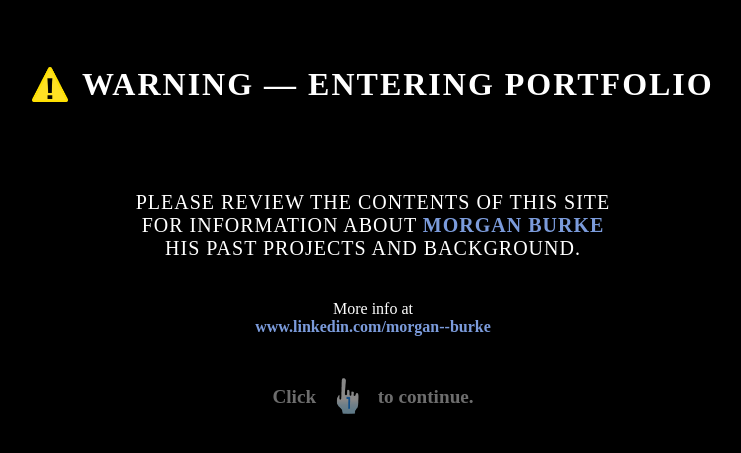
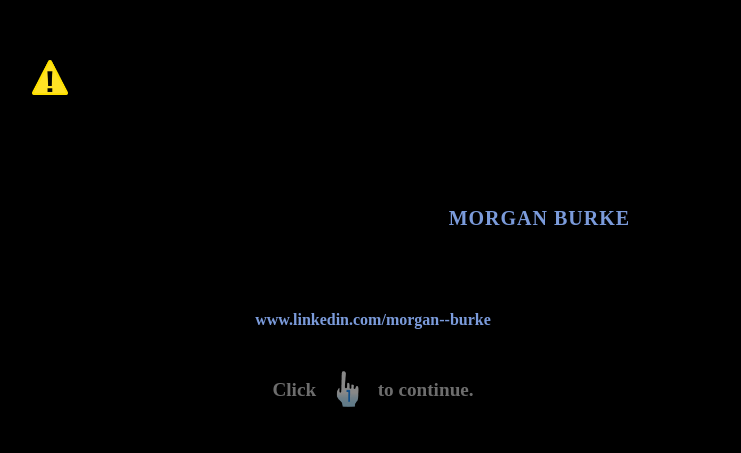
Before and after one commit to LemuelBurke/my-portfolio, a React (Vite) app: page / in a window 1280 px wide. Shown: the part 157-610 px from the top of the page, without its empty margins (267-1008 px from the left). Built offline with nearby package versions, Linux system fonts and the light colour scheme; the HTML template or start-up script is replaced by a standard one.

Commit message:
Fixed audio and animation issue where audio wasnt being called properly and animation were janky

```diff
--- a/src/App.jsx
+++ b/src/App.jsx
@@ -2,38 +2,36 @@ import { useRef, useEffect, useState, createContext } from 'react'
 import { AnimatePresence } from 'framer-motion'
 import WarningWelcome from './pages/WarningWelcome'
 import HomePage from './pages/HomePage'
-
 import clickSound from './assets/audio/click-sound.mp3'
 import startUpSound from './assets/audio/wii-startup-sound.mp3'
 import wiimenu from './assets/audio/wiimenu.mp3'
 
-
 export const SoundContext = createContext({
     playSound: () => { },
+    startWelcomeAudio: () => { },
 })
 
 function App() {
-    const [screen, setScreen] = useState("welcome")
-    const audioSources = useRef({
-        click: clickSound,
-        startup: startUpSound,
-        menu: wiimenu,
-    })
-
+    const [showWelcome, setShowWelcome] = useState(true)
+    const [shouldPlayMenu, setShouldPlayMenu] = useState(false)
+    const audioSources = useRef({ click: clickSound, startup: startUpSound, menu: wiimenu })
     const audioCache = useRef({})
 
     useEffect(() => {
+        console.log(' Initializing audio cache...')
+
         const startup = new Audio(audioSources.current.startup)
         startup.preload = 'auto'
         startup.volume = 0.3
         audioCache.current.startup = startup
+        console.log(' Startup audio created')
 
         const menu = new Audio(audioSources.current.menu)
         menu.preload = 'auto'
         menu.loop = true
         menu.volume = 0.3
         audioCache.current.menu = menu
-
+        console.log(' Menu audio created')
     }, [])
 
     const playSound = (name, { allowOverlap = true, volume = 0.9 } = {}) => {
@@ -41,62 +39,84 @@ function App() {
         if (!src) return
 
         if (allowOverlap) {
-            const a = new Audio(src)
-            a.volume = volume
-            a.preload = 'auto'
+            const a = new Audio(src); a.volume = volume; a.preload = 'auto'
             a.play().catch(() => { })
             return
         }
 
         let el = audioCache.current[name]
         if (!el) {
-            el = new Audio(src)
-            el.volume = volume
-            el.preload = 'auto'
+            el = new Audio(src); el.volume = volume; el.preload = 'auto'
             audioCache.current[name] = el
         }
-
         try { el.currentTime = 0 } catch (_) { }
         el.play().catch(() => { })
     }
 
-    // global click
+    const startWelcomeAudio = () => {
+        console.log(' Starting welcome audio sequence...')
+
+        const startupAudio = audioCache.current.startup
+        if (startupAudio) {
+            const onStartupEnded = () => {
+                console.log(' Startup sound ended! Starting menu music...')
+                startupAudio.removeEventListener('ended', onStartupEnded)
+                setShouldPlayMenu(true)
+            }
+
+            startupAudio.addEventListener('ended', onStartupEnded)
+
+            startupAudio.play()
+                .then(() => {
+                    console.log(' Startup sound playing successfully')
+                })
+                .catch((error) => {
+                    console.error(' Failed to play startup sound:', error)
+                    startupAudio.removeEventListener('ended', onStartupEnded)
+                    setTimeout(() => setShouldPlayMenu(true), 2000)
+                })
+        } else {
+            console.error('No startup audio found, starting menu directly')
+            setShouldPlayMenu(true)
+        }
+    }
+
     useEffect(() => {
-        const onDocClick = () => {
-            playSound('click', { allowOverlap: true })
-        }
+        const onDocClick = () => playSound('click', { allowOverlap: true })
         document.addEventListener('click', onDocClick)
         return () => document.removeEventListener('click', onDocClick)
     }, [])
 
+    // Menu audio control
     useEffect(() => {
+        console.log(' Menu should play:', shouldPlayMenu)
         const menuEl = audioCache.current.menu
         if (!menuEl) return
 
-        if (screen === "home") {
-            menuEl.play().catch(() => {})
+        if (shouldPlayMenu) {
+            console.log(' Starting menu music...')
+            menuEl.play().catch((error) => console.error('Menu play failed:', error))
         } else {
             try {
                 menuEl.pause()
                 menuEl.currentTime = 0
             } catch (_) { }
         }
-    }, [screen])
+    }, [shouldPlayMenu])
 
-
-    const goToHome = () => {
-        playSound('startup', { allowOverlap: false })
-        setScreen("home")
+    const dismissWelcome = () => {
+        console.log('Welcome dismissed after animation')
+        setShowWelcome(false)
     }
 
     return (
-        <SoundContext.Provider value={{ playSound }}>
-            <AnimatePresence mode="wait">
-                {screen === "welcome" && (
-                    <WarningWelcome key="welcome" onDismiss={goToHome} />
-                )}
-                {screen === "home" && (
-                    <HomePage key="home" />
+        <SoundContext.Provider value={{ playSound, startWelcomeAudio }}>
+            <div className={showWelcome ? 'app-content hidden' : 'app-content'}>
+                <HomePage />
+            </div>
+            <AnimatePresence mode="wait" initial={false}>
+                {showWelcome && (
+                    <WarningWelcome key="welcome" onDismiss={dismissWelcome} />
                 )}
             </AnimatePresence>
         </SoundContext.Provider>
--- a/src/pages/homePage.jsx
+++ b/src/pages/homePage.jsx
@@ -1,11 +1,12 @@
 import { motion } from "framer-motion"
+import "../styles/homePage.css"
 import MenuCard from "./components/menuCard"
 import newsImg from "../assets/imgs/bruh-meme-2.jpg"
 
 const HomePage = () => {
     return (
         <motion.div
-            initial={{ opacity: 0 }}
+            initial={false}
             animate={{ opacity: 1 }}
             exit={{ opacity: 0 }}
             transition={{ duration: 0.6 }}>
@@ -15,11 +16,7 @@ const HomePage = () => {
                     <img src={newsImg} style={{ width: "120%" }} />
                 </MenuCard>
             </div>
-
-
         </motion.div>
-
-
     )
 }
 export default HomePage
--- a/src/pages/warningWelcome.jsx
+++ b/src/pages/warningWelcome.jsx
@@ -1,27 +1,50 @@
-import { useCallback } from "react"
-import { motion } from "framer-motion"
+import { useCallback, useState, useContext } from "react"
+import { AnimatePresence, motion } from "framer-motion"
+import { SoundContext } from "../App"
 import "../styles/warningWelcome.css"
 import warningImg from "../assets/imgs/wii_warning.png"
 import normCursor from "../assets/imgs/cursor-normal2.png"
 
 const WarningWelcome = ({ onDismiss }) => {
+    const [visible, setVisible] = useState(true)
+    const { startWelcomeAudio } = useContext(SoundContext)
+
     const handleOverlayClick = useCallback((e) => {
         if (e.target.closest?.("a, button, [role='button']")) return
+
+        console.log(' User clicked! Starting audio immediately...')
+        startWelcomeAudio()
+        setVisible(false)
+    }, [startWelcomeAudio])
+
+    const handleExited = useCallback(() => {
+        console.log('Animation complete, calling onDismiss')
         onDismiss?.()
     }, [onDismiss])
 
     return (
+        <AnimatePresence>
+            {visible && (
                 <motion.div
                     className="landing-overlay"
                     onClick={handleOverlayClick}
                     role="dialog"
                     aria-labelledby="landing-title"
-            initial={{ opacity: 0 }}
+                    initial={{ opacity: 1 }}
                     animate={{ opacity: 1 }}
                     exit={{ opacity: 0 }}
-            transition={{ duration: 0.6 }}
+                    transition={{ duration: 3, ease: "easeOut" }}
+                    onAnimationComplete={(definition) => {
+                        if (definition && typeof definition === "object" && "opacity" in definition && !visible) {
+                            handleExited()
+                        }
+                    }}
                 >
-            <div className="landing-inner">
+                    <motion.div
+                        className="landing-inner"
+                        exit={{ opacity: 0}}
+                        transition={{ duration: 3, ease: "easeOut" }}
+                    >
                         <h1 id="landing-title" className="warning-title">
                             <img src={warningImg} alt="Wii warning icon" className="warning-icon" />
                             WARNING — ENTERING PORTFOLIO
@@ -29,11 +52,11 @@ const WarningWelcome = ({ onDismiss }) => {
 
                         <div className="warning-body">
                             <p>
-                        PLEASE REVIEW THE CONTENTS OF THIS SITE
+                                I INVITE YOU TO VIEW THE CONTENTS OF THIS SITE
                                 <br />
-                        FOR INFORMATION ABOUT <span className="morgan">MORGAN BURKE</span>
+                                FOR INFORMATION ABOUT ME - <span className="morgan">MORGAN BURKE</span>
                                 <br />
-                        HIS PAST PROJECTS AND BACKGROUND.
+                                - MY PORTFOLIO, HOBBIES AND BACKGROUND.
                             </p>
                         </div>
 
@@ -47,8 +70,10 @@ const WarningWelcome = ({ onDismiss }) => {
                         <p className="landing-hint">
                             Click <img src={normCursor} className="clickCursorImg" alt="cursor" /> to continue.
                         </p>
-            </div>
                     </motion.div>
+                </motion.div>
+            )}
+        </AnimatePresence>
     )
 }
 
--- a/src/styles/warningWelcome.css
+++ b/src/styles/warningWelcome.css
@@ -1,27 +1,20 @@
-
-
 /* Welcome warning screen styling */
 .landing-overlay {
     position: fixed;
     inset: 0;
+    z-index: 1000;
+    background: #000;
     display: flex;
     align-items: center;
     justify-content: center;
-    background: #000;
-    z-index: 1000;
-    color: #fff;
-    /*contents fade in on load*/
-    opacity: 0;
-    animation: overlayFade 600ms ease-out forwards;
+    will-change: opacity;
 }
 
 .landing-inner {
     width: min(1024px, 94%);
     text-align: center;
     padding: 2rem 1rem;
-    opacity: 0;
-    transform: translateY(8px);
-    animation: contentFade 600ms ease-out 200ms forwards;
+    will-change: opacity, transform;
 }
 
 .warning-title {
@@ -58,7 +51,7 @@
     color: #ccc;
     font-weight: bold;
     opacity: 0;
-    animation: hintFade 2s ease-in-out 2s infinite;/ keep audio instance
+    animation: hintFade 2s ease-in-out 2s infinite;
     -webkit-animation: hintFade 2s ease-in-out 2s infinite;
 }
 
```
Also changed, not shown: src/styles/homePage.css (added). Lines whose indentation alone changed are shown as unchanged.
